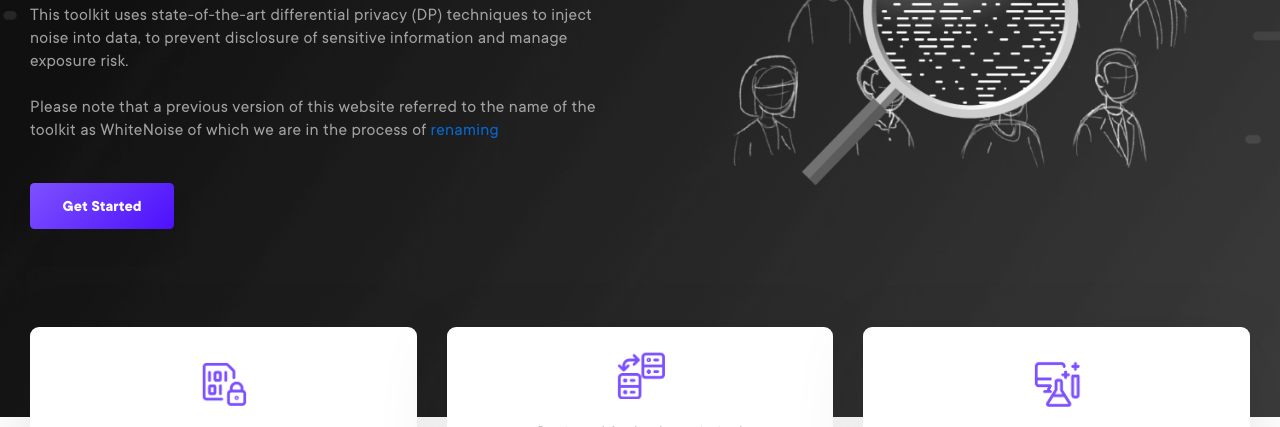
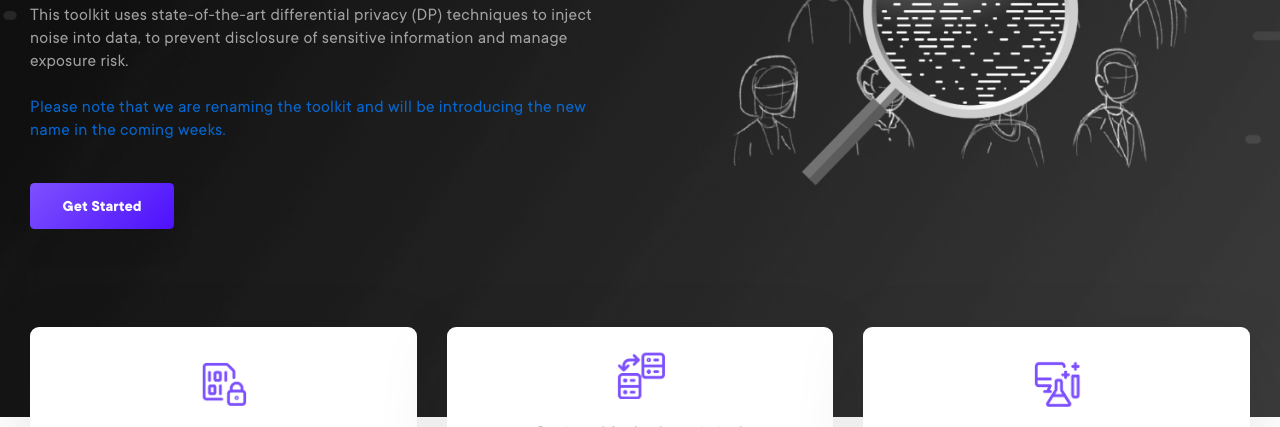
Before and after one commit to opendifferentialprivacy/opendifferentialprivacy.github.io, a plain HTML site: page index.html in a window 1280 px wide. Shown: the part 368-795 px from the top of the page. Drawn offline with nearby package versions, Linux system fonts and the light colour scheme.

Commit message:
Update rename text

```diff
--- a/index.html
+++ b/index.html
@@ -112,8 +112,7 @@
 
 <br>
 <br>
-
-Please note that a previous version of this website referred to the name of the toolkit as WhiteNoise of which we are in the process of <a href="https://projects.iq.harvard.edu/opendp/blog/building-inclusive-community">renaming</a>
+						<a href="https://projects.iq.harvard.edu/opendp/blog/building-inclusive-community">Please note that we are renaming the toolkit and will be introducing the new name in the coming weeks.</a>
 						</p>
 						<div class="row">
 							<div class="col-sm-12 text-center text-md-left">
```
